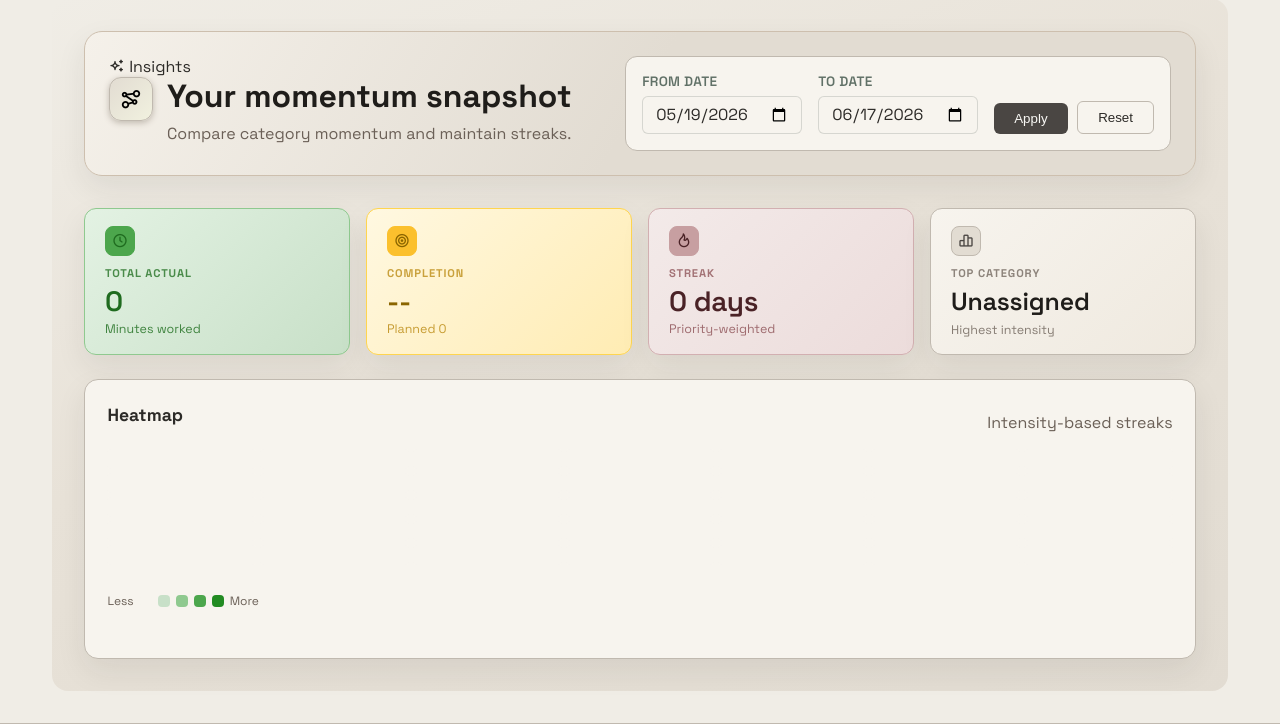
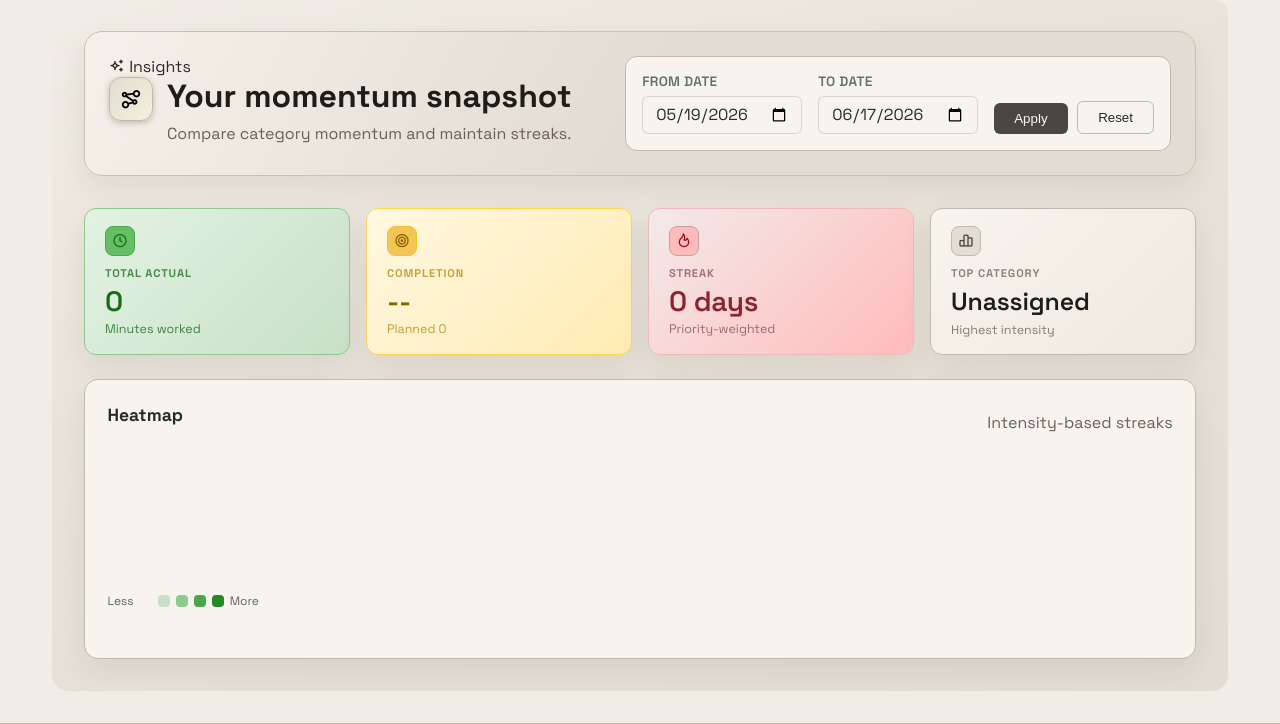
Before and after one commit to Jitenrai21/Personal_Daily_Activity_Tracking_System, a Django app: page /dashboard/ in a window 1280 px wide. Shown: the part 104-828 px from the top of the page. Run offline with Django 5.2, Linux system fonts and the light colour scheme; the visitor is signed in with stand-in values (Sample User, id 1); data comes from the database, SQL or seed files in the repository; data that the repository does not hold is empty; some libraries are stand-ins or nearby versions.

Commit message:
UI enhancements

```diff
--- a/templates/analytics/dashboard.html
+++ b/templates/analytics/dashboard.html
@@ -233,9 +233,9 @@
       border-color: #8fc98f;
     }
     .kpi-card--teal .kpi-label { color: #1a6b1a; }   /* mid-green  */
-    .kpi-card--teal .kpi-value { color: #1F6B1F; }   /* deep green — highest contrast */
+    .kpi-card--teal .kpi-value { color: #176c17; }   /* deep green — highest contrast */
     .kpi-card--teal .kpi-foot  { color: #1a6b1a; }   /* mid-green — recedes */
-    .kpi-card--teal .kpi-icon  { background: #4ca64c; border-color: #4ca64c; color: #1F6B1F; }
+    .kpi-card--teal .kpi-icon  { background: #64bf64; border-color: #4ca64c; color: #1F6B1F; }
 
     /* Amber-yellow — planned targets / completion (matches "Planned" bar gradient) */
     .kpi-card--amber {
@@ -245,17 +245,17 @@
     .kpi-card--amber .kpi-label { color: #b8860b; }  /* mid-amber */
     .kpi-card--amber .kpi-value { color: #8a6500; }  /* deep amber — richest tone */
     .kpi-card--amber .kpi-foot  { color: #b8860b; }  /* mid-amber — recedes */
-    .kpi-card--amber .kpi-icon  { background: #fbc02d; border-color: #fbc02d; color: #8a6500; }
+    .kpi-card--amber .kpi-icon  { background: #f3c552; border-color: #fbc02d; color: #8a6500; }
 
     /* Mauve — streaks / momentum */
     .kpi-card--purple {
-      background: linear-gradient(135deg, #f3eae9 0%, #ecdcdb 100%);
-      border-color: #d2afb1;
+      background: linear-gradient(135deg, #f3eae9 0%, #FFBBBB 100%);
+      border-color: #eeb9bb;
     }
     .kpi-card--purple .kpi-label { color: #8a4d52; }  /* mid-mauve */
-    .kpi-card--purple .kpi-value { color: #4a2226; }  /* deep mauve — max contrast */
+    .kpi-card--purple .kpi-value { color: #8b242e; }  /* deep mauve — max contrast */
     .kpi-card--purple .kpi-foot  { color: #8a4d52; }  /* mid-mauve — recedes */
-    .kpi-card--purple .kpi-icon  { background: #c79fa1; border-color: #c79fa1; color: #4a2226; }
+    .kpi-card--purple .kpi-icon  { background: #FFBBBB; border-color: #c79fa1; color: #a50d1c; }
 
     /* Neutral — descriptive / top category */
     .kpi-card--neutral {
@@ -332,13 +332,13 @@
 
     /* Active streak → amber */
     .streak-badge--active {
-      background: #FAEEDA;
-      border-color: #EF9F27;
+      background: #FFBBBB;
+      border-color: #FA0001;
       color: #633806;
     }
 
     .streak-badge--active .ti {
-      color: #EF9F27;
+      color: #FA0001;
       font-size: 14px;
     }
 
```
Also changed, not shown: .github/workflows/ci.yml (deleted).
